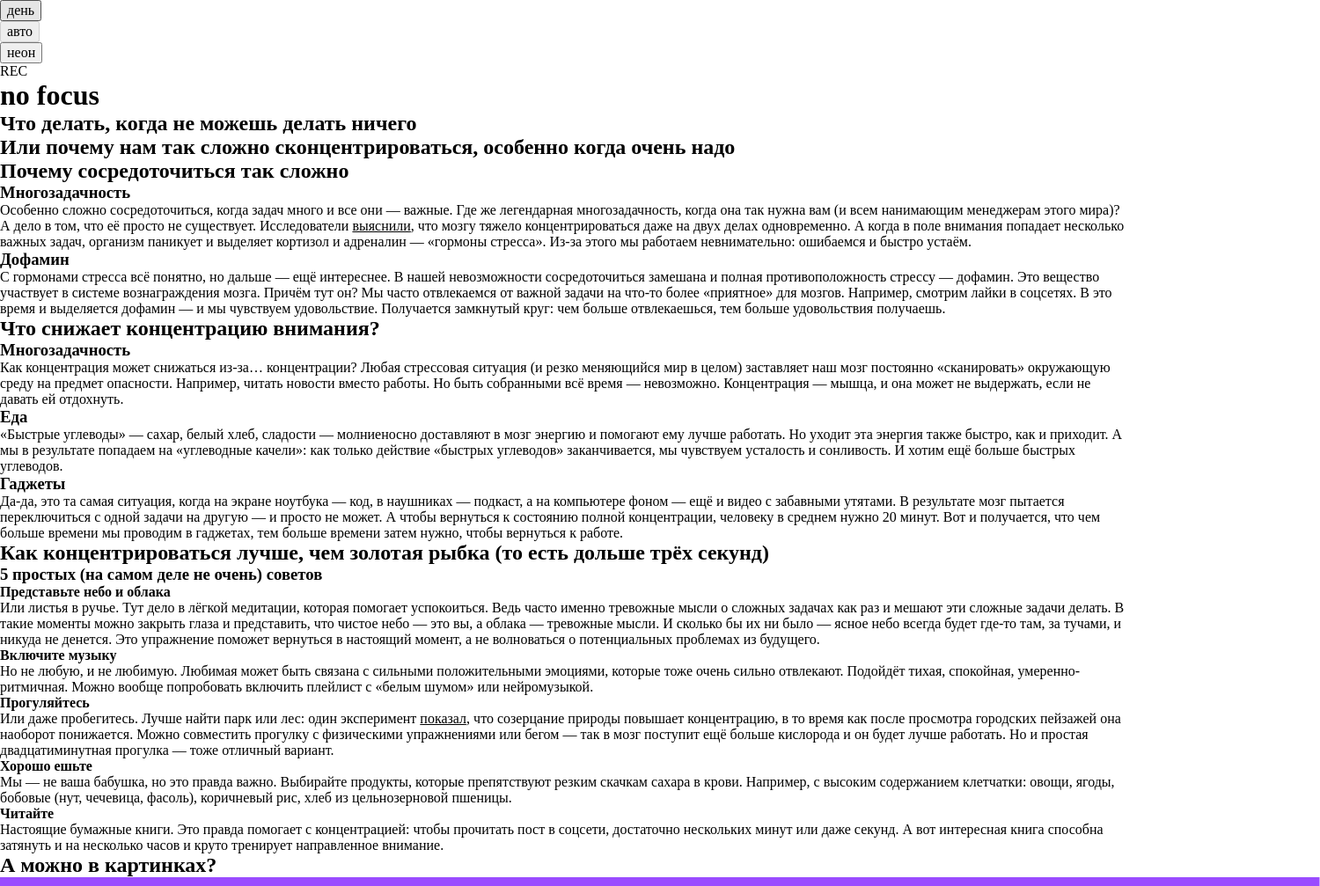
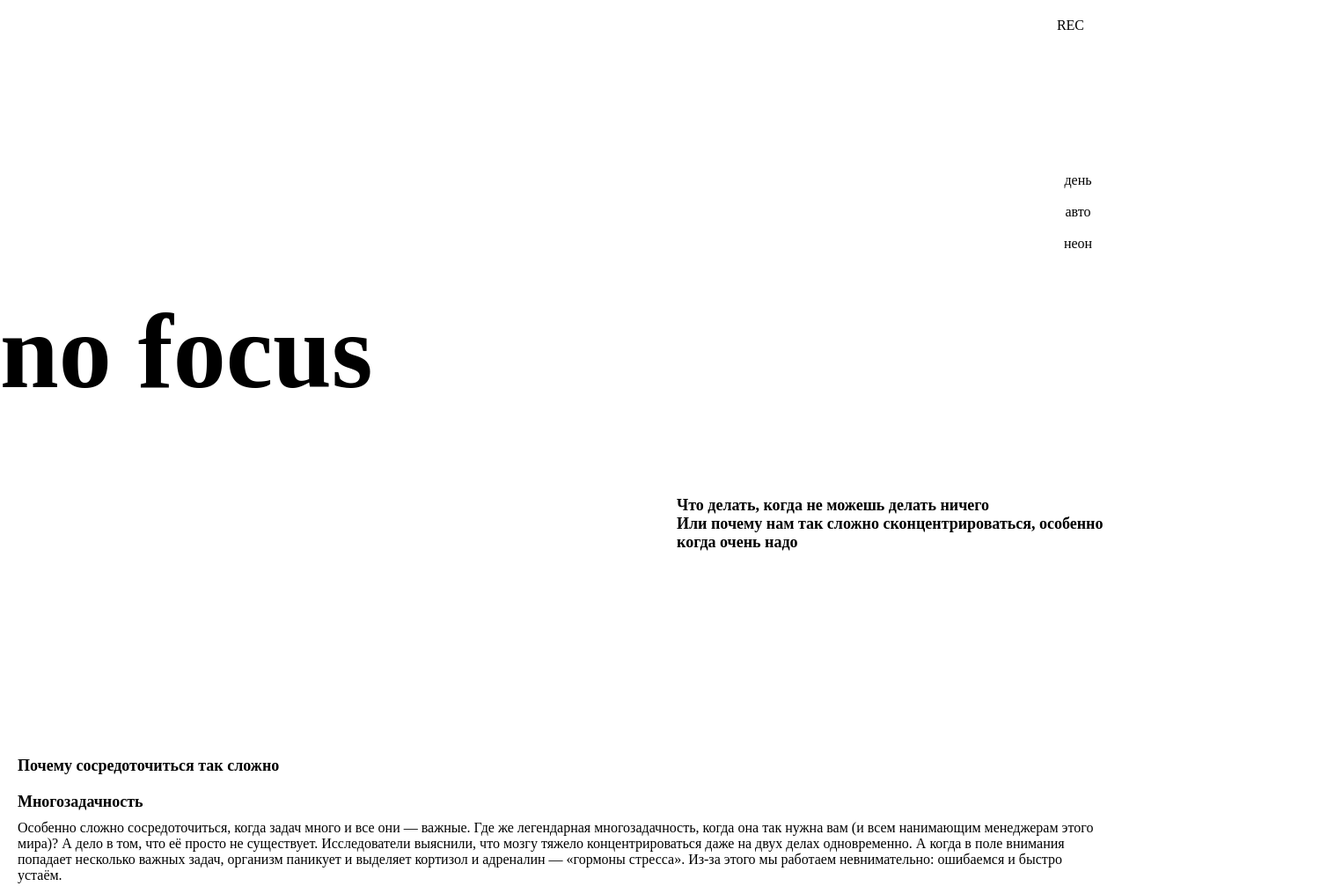
Before and after one commit to Xfervent123/slozhno-sosredotochitsya-ad, a plain HTML site: page index.html in a window 1280 px wide. Shown: the top 1007 px of the page at 88% size, 1500 px wide, since content can reach past the window. Drawn offline with Linux system fonts and the light colour scheme.

Commit message:
Update style.css

```diff
--- a/styles/style.css
+++ b/styles/style.css
@@ -1,5 +1,223 @@
-/* Основные стили проекта. Это стили для темы, которую вы верстаете первой. */
+.page {
+  font-family: var(--font-family);
+  font-size: var(--font-size);
+  font-weight: 400;
+  line-height: var(--line-height);
+  background-color: var(--background-color);
+}
+.header {
+  min-block-size: 100vh;
+  display: grid;
+  grid-template-rows: 1fr min-content 1fr;
+  background-image: var(--background-image);
+  background-position: center;
+  background-size: cover;
+  position: relative;
+}
 
-.page {
-  /* сохраните в разметке и стилях класс page у тега body. Он удобен, чтобы составлять селекторы для разных цветовых тем. */
+.decorative-element {
+  position: absolute;
+  display: flex;
+  gap: 10px;
+  align-items: center;
+  right: 0;
+  top: 0;
+  margin-top: clamp(10px, 0.46px + 2.54vw, 20px);
+  margin-right: clamp(19px, 9.46px + 2.54vw, 29px);
+  color: var(--accent-color);
 }
+
+.decorative-element::after {
+  display: block;
+  content: "";
+  inline-size: 9px;
+  block-size: 9px;
+  border-radius: 50%;
+  background-color: var(--accent-color);
+  box-shadow: 0 0 4px 2px var(--accent-color);
+}
+.header__theme-menu {
+  justify-self: end;
+}
+.header__theme-menu-list {
+  display:flex;
+  flex-direction: column;
+  gap: 10px;
+  margin-top: clamp(75px, -36.64px + 29.77vw, 192px);
+  margin-right: clamp(10px, 0.46px + 2.54vw, 20px);
+}
+
+.header__theme-menu-button {
+  display: flex;
+  inline-size: 70px;
+  block-size: 26px;
+  color: var(--accent-color);
+  background-color: transparent;
+  justify-content: center;
+  align-items: center;
+  border: none;
+  outline: none;
+}
+.header__theme-menu-button:not(.header__theme-menu-button_active):hover {
+  outline: 1px solid var(--accent-color-transparent);
+}
+
+.header__theme-menu-button:not(.header__theme-menu-button_active):focus {
+  border-bottom: 1px solid var(--accent-color);
+}
+
+.header__theme-menu-button_active {
+  outline: 1px solid var(--accent-color);
+}
+
+.header__title-first {
+  margin-left: clamp(0px, 19.54px + -2.54vw, 10px);
+  color: var(--title-color);
+  font-size: clamp(7.25rem, 7.0115rem + 1.0178vw, 7.5rem);
+  line-height: 83%;
+  text-shadow: 4px 4px 0 var(--accent-color);
+  font-weight: 700;
+}
+
+.title-decor {
+  background-color: var(--accent-color);
+  color: var(--side-title-color);
+  block-size: fit-content;
+  font-weight: 700;
+  font-size: 18px;
+}
+
+.header__title-second {
+  inline-size: clamp(355px, 346.41px + 2.29vw, 364px);
+  margin-left: clamp(10px, 0.46px + 2.54vw, 20px);
+  margin-right: clamp(10px, 0.46px + 2.54vw, 20px);
+  margin-top: clamp(55px, -47.1px + 27.23vw, 162px);
+  justify-self: end;
+}
+
+.main {
+  display: flex;
+  flex-direction: column;
+  gap: clamp(50px, 21.37px + 7.63vw, 80px);
+  margin-top: clamp(40px, 20.92px + 5.09vw, 60px);
+  padding: 0px clamp(10px, 0.46px + 2.54vw, 20px);
+}
+
+.section {
+  display: grid;
+  grid-template-columns: 1fr;
+  gap: 20px;
+}
+.section__title {
+  color: var(--accent-color);
+  font-weight: 700;
+  font-size: 18px;
+}
+.section__content {
+  display: flex;
+  flex-direction: column;
+  gap: 20px;
+}
+.section__answer {
+  display: flex;
+  flex-direction: column;
+  gap: 10px;
+}
+
+.section__answer-text {
+  color: var(--text-color);
+}
+
+.section__answer-link {
+  text-decoration: none;
+  text-shadow: 2px 1px 0 var(--accent-color);
+}
+
+.section__answer-link:hover {
+  text-decoration: underline;
+  text-underline-offset: 2px;
+}
+
+.section__answer-link:focus {
+  outline: 1px solid var(--text-color);
+}
+
+.section__answer-subtitle {
+  font-weight: 400;
+}
+.gallery {
+  gap: clamp(10px, 0.46px + 2.54vw, 20px);
+}
+
+.gallery img {
+  inline-size: 100%;
+}
+
+.footer {
+  min-block-size: 100vh;
+  inline-size: 100%;
+  display: grid;
+  justify-content: center;
+  align-content: center;
+}
+.footer__title {
+  font-size: clamp(7.25rem, 7.0115rem + 1.0178vw, 7.5rem);
+  font-weight: 700;
+  color: var(--title-color);
+  text-shadow: 2px 2px 0 var(--accent-color);
+  line-height: 83%;
+}
+
+@media (width >= 768px) and (width < 1024px) {
+  .header__title-second {
+    margin-top: calc(162px - (48 * ((100vw - 768px) / 256)));
+    inline-size: clamp(364px, -17.00px + 49.61vw, 491px);
+  }
+  .section__title {
+    inline-size: 236px;
+  }
+  .section {
+    grid-template-columns: auto 1fr;
+  }
+  .section-row {
+    grid-template-columns: 1fr;
+    grid-template-rows: auto 1fr;
+  }
+  .gallery {
+    display: grid;
+    grid-template-columns: repeat(3, 1fr);
+    grid-template-rows: repeat(4, 1fr);
+  }
+  .gallery img {
+    inline-size: 100%;
+    block-size: 100%;
+  }
+  .section__content-title {
+    grid-column: 1 / -1;
+    grid-row: auto;
+  }
+  .gallery img:first-of-type {
+    grid-column: 1 / 3;
+    grid-row: 2 / auto;
+  }
+  .gallery img:nth-of-type(2) {
+    object-fit: cover;
+    object-position: center;
+    grid-row: 2 / 4;
+  }
+
+  .gallery img:nth-of-type(3) {
+    grid-row: 3 / -1;
+    object-fit: cover;
+    object-position: center;
+  }
+}
+
+@media (width >= 1024px) {
+  .header__title-second {
+    margin-top: 114px;
+    inline-size: 491px;
+  }
+}
+
+/* Закончил на галереи, размеры должны быть точными!
```
